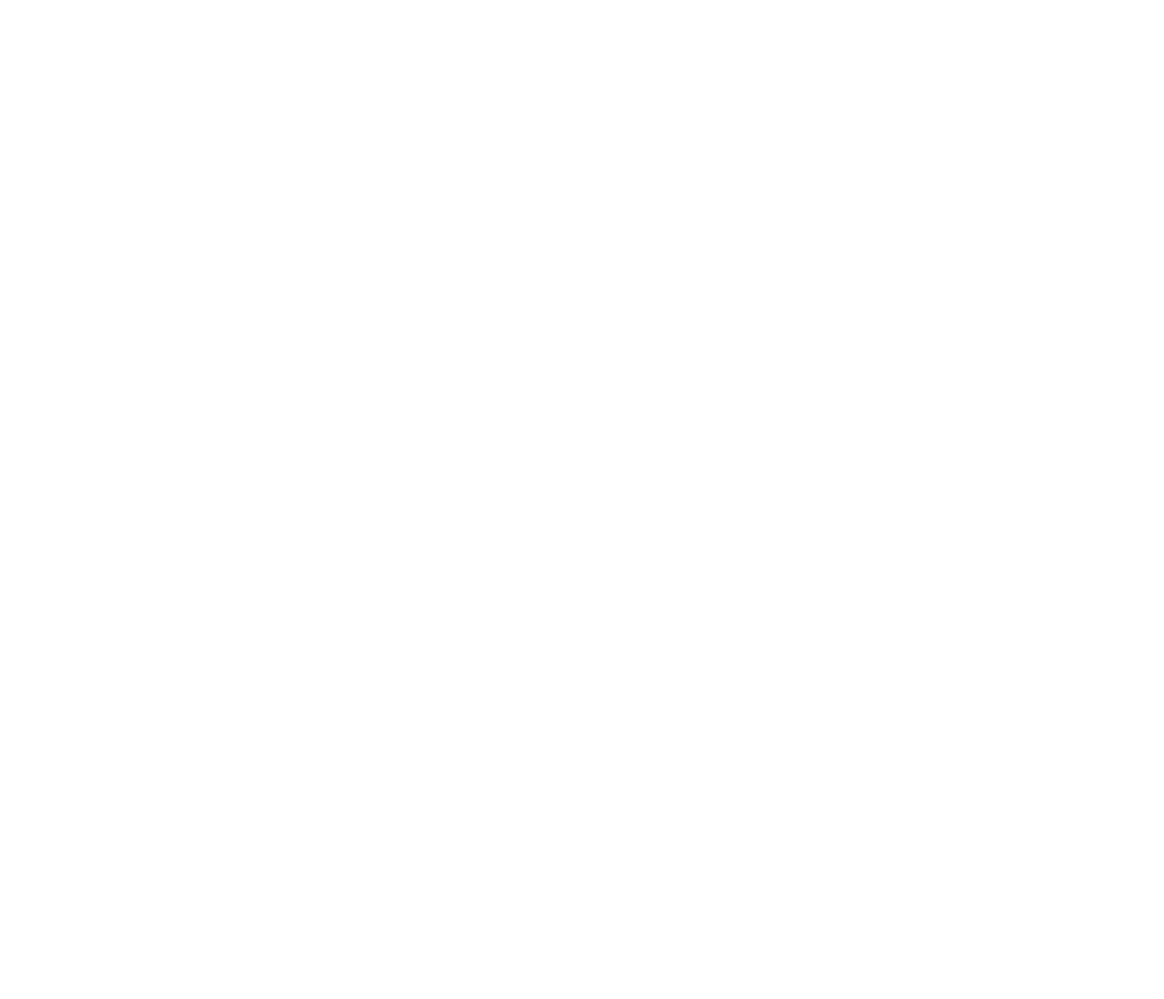
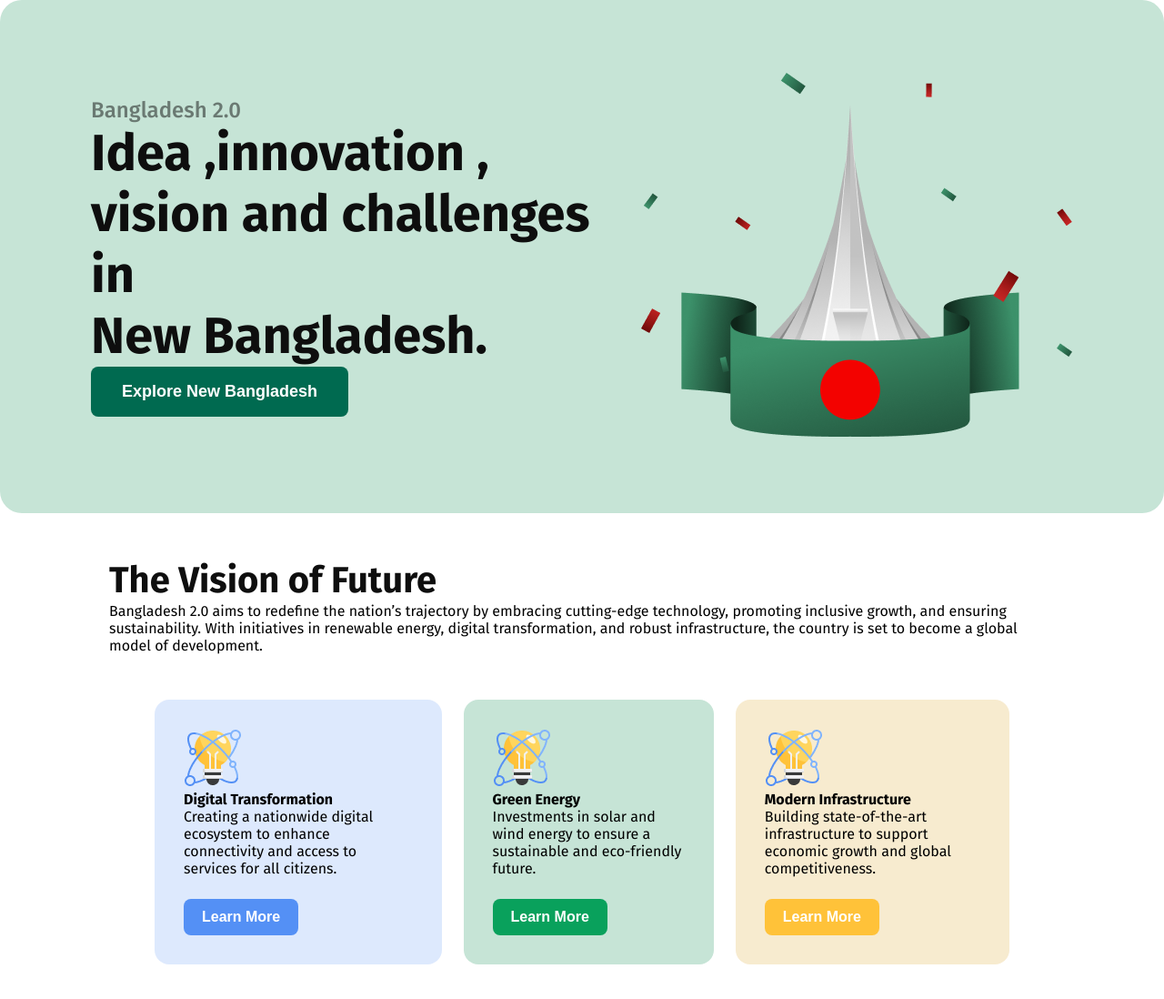
Before and after one commit to rupu10/assignment-1, a plain HTML site: page index.html in a window 1280 px wide. Shown: the whole page at 91% size. Before the commit the page ends 800 px from the top, so only its background shows below. Drawn offline with Linux system fonts and the light colour scheme.

Commit message:
almost done

```diff
--- a/index.html
+++ b/index.html
@@ -6,14 +6,57 @@
     <title>First Assignment</title>
     <link rel="preconnect" href="https://fonts.googleapis.com">
     <link rel="preconnect" href="https://fonts.gstatic.com" crossorigin>
-    <link href="https://fonts.googleapis.com/css2?family=Fira+Sans:ital,wght@0,100;0,200;0,300;0,400;0,500;0,600;0,700;0,800;0,900;1,100;1,200;1,300;1,400;1,500;1,600;1,700;1,800;1,900&display=swap" rel="stylesheet">
+    <link rel="stylesheet" href="styles/style.css">
 </head>
 <body>
     <header>
-
+        <div class="banner">
+            <div class="banner-content">
+                <p class="banner-sub-title">Bangladesh 2.0</p>
+                <h1 class="banner-title">Idea ,innovation ,<br>
+                    vision and challenges in <br> New Bangladesh.
+                </h1>
+                <div>
+                    <button class="banner-btn"><b>Explore New Bangladesh</b></button>
+                </div>
+            </div>
+            <div>
+                <img class="" src="assets/hero.png" alt="">
+            </div>
+        </div>
     </header>
     <main>
+        <section class="first-section">
+            <h1>The Vision of Future</h1>
+            <p>Bangladesh 2.0 aims to redefine the nation’s trajectory by embracing cutting-edge technology, promoting inclusive growth, and ensuring sustainability. With initiatives in renewable energy, digital transformation, and robust infrastructure, the country is set to become a global model of development.</p>
+            <div class="main-card">
+                <div class="card-1">
+                    <div>
+                        <img src="assets/card-icon.png" alt="">
+                    </div>
+                    <h4>Digital Transformation</h4>
+                    <p>Creating a nationwide digital ecosystem to enhance connectivity and access to services for all citizens.</p>
+                    <div><button>Learn More</button></div>
+                </div>
+                <div class="card-2">
+                    <div>
+                        <img src="assets/card-icon.png" alt="">
+                    </div>
+                    <h4>Green Energy</h4>
+                    <p>Investments in solar and wind energy to ensure a sustainable and eco-friendly future.</p>
+                    <div><button>Learn More</button></div>
+                </div>
+                <div class="card-3">
+                    <div>
+                        <img src="assets/card-icon.png" alt="">
+                    </div>
+                    <h4>Modern Infrastructure</h4>
+                    <p>Building state-of-the-art infrastructure to support economic growth and global competitiveness.</p>
+                    <div><button>Learn More</button></div>
+                </div>
+            </div>
 
+        </section>
     </main>
     <footer>
 
--- a/styles/style.css
+++ b/styles/style.css
@@ -0,0 +1,97 @@
+@import url('https://fonts.googleapis.com/css2?family=Fira+Sans:ital,wght@0,100;0,200;0,300;0,400;0,500;0,600;0,700;0,800;0,900;1,100;1,200;1,300;1,400;1,500;1,600;1,700;1,800;1,900&display=swap');
+body{
+    font-family: "Fira Sans", serif;
+}
+*{
+    margin: 0;
+    padding: 0;
+}
+
+.banner{
+    display: flex;
+    justify-content: space-between;
+    align-items: center;
+    background-color: rgb(198, 228, 214);
+    border-radius: 24px;
+    padding: 80px 100px;
+}
+.banner-sub-title{
+    font-size: 24px;
+    font-weight: 500;
+    color: rgba(14, 14, 14, 0.5);
+
+}
+.banner-title{
+    font-size: 56px;
+    font-weight: 700;
+    color: rgb(14, 14, 14);
+}
+.banner-btn{
+    font-weight: 600;
+    font-size: 18px;
+    color: rgb(255, 255, 255);
+    background-color: rgb(0, 106, 80);
+    padding: 17px 34px;
+    border-radius: 8px;
+    border: none;
+}
+
+.first-section{
+    margin-top: 50px;
+    padding: 0 120px;
+}
+.main-card{
+    display: flex;
+    gap: 24px;
+    margin: 50px ;
+}
+.card-1{
+    background: rgba(84, 144, 245, 0.2);
+    border-radius: 16px;
+    padding: 32px;
+}
+.card-2{
+    background: rgb(198, 228, 214);
+    border-radius: 16px;
+    padding: 32px;
+}
+.card-3{
+    border-radius: 16px;
+    padding: 32px;
+    background: rgb(247, 235, 207);
+}
+.card-1 button{
+    background: rgb(84, 144, 245);
+    padding: 11px 20px;
+    border-radius: 8px;
+    border: none;
+    font-size: 16px;
+    font-weight: 600;
+    color: rgb(255, 255, 255);
+    margin-top: 24px;
+}
+.card-2 button{
+    background: rgb(9, 161, 92);
+    padding: 11px 20px;
+    border-radius: 8px;
+    border: none;
+    font-size: 16px;
+    font-weight: 600;
+    color: rgb(255, 255, 255);
+    margin-top: 24px;
+}
+.card-3 button{
+    background: rgb(255, 194, 57);
+    padding: 11px 20px;
+    border-radius: 8px;
+    border: none;
+    font-size: 16px;
+    font-weight: 600;
+    color: rgb(255, 255, 255);
+    margin-top: 24px;
+}
+.first-section h1{
+    color: rgb(14, 14, 14);
+    font-weight: 700;
+    font-size: 40px;
+}
```
